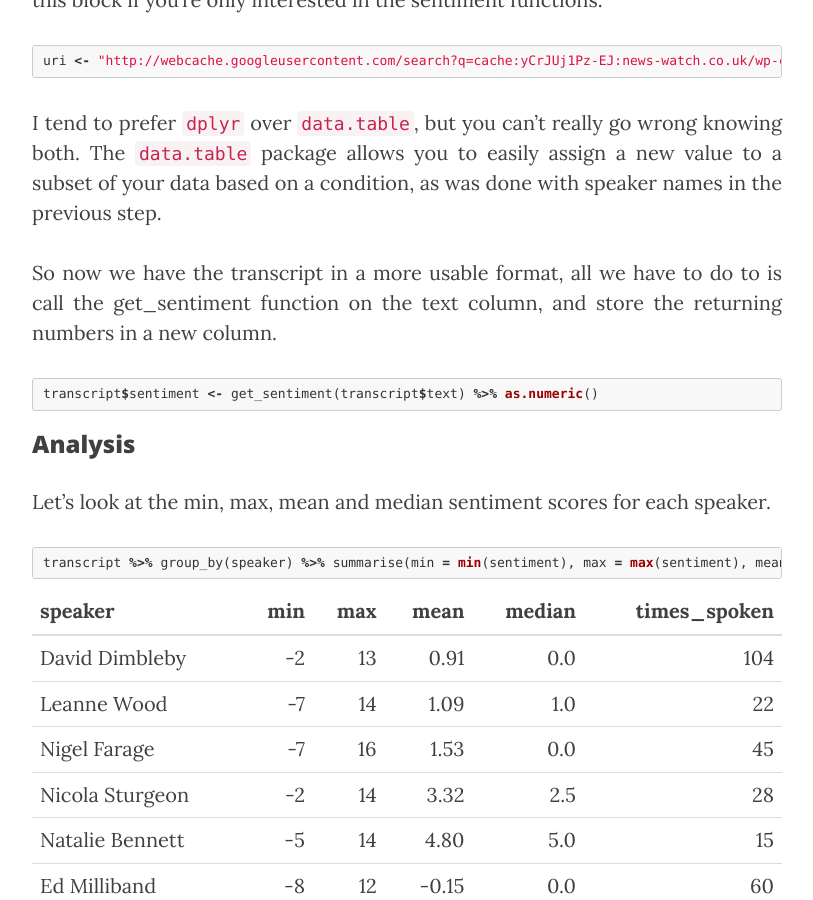
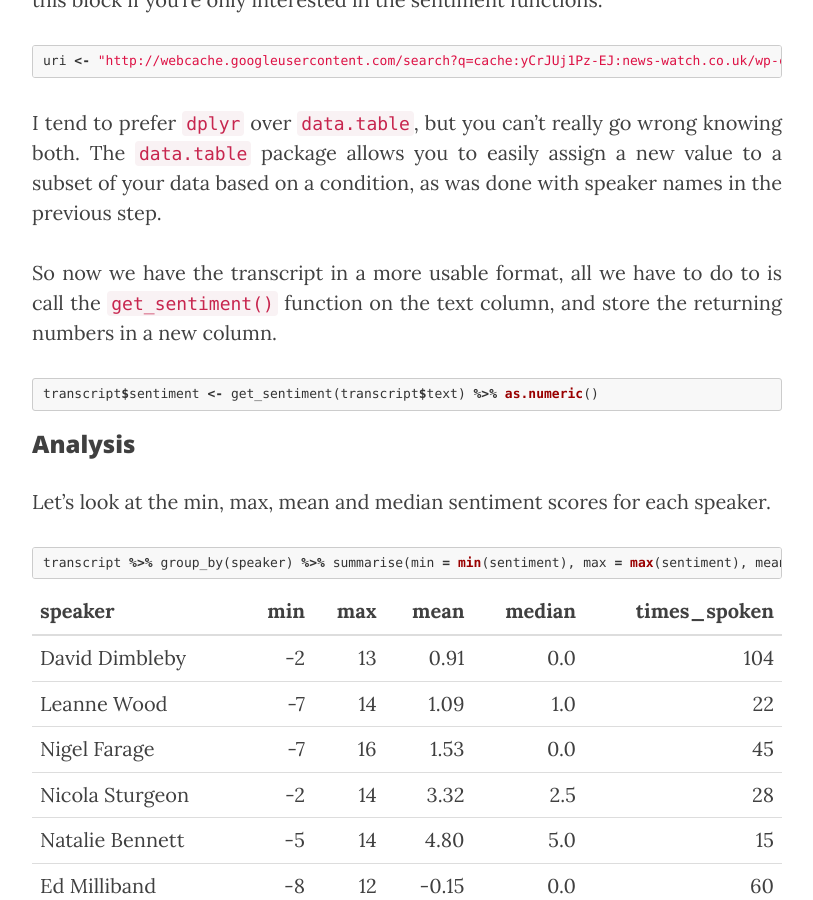
Before and after one commit to cnorval/cnorval.github.io, a Jekyll site: the page built from _posts/2015-12-13-Sentiment_Analysis.md, in a window 1280 px wide and 900 px high, scrolled down 1778 px. Shown: the whole window, without its empty margins (233-1046 px from the left). Built offline with Jekyll 4.4.1, drawn with Linux system fonts in a browser that asks for light colours; nearby versions of some CDN libraries.

````diff
--- a/_Rmd/2015-12-13-Sentiment_Analysis.Rmd
+++ b/_Rmd/2015-12-13-Sentiment_Analysis.Rmd
@@ -141,7 +141,7 @@ transcript <- transcript %>%
 
 I tend to prefer `dplyr` over `data.table`, but you can't really go wrong knowing both. The `data.table` package allows you to easily assign a new value to a subset of your data based on a condition, as was done with speaker names in the previous step.
 
-So now we have the transcript in a more usable format, all we have to do to is call the get_sentiment function on the text column, and store the returning numbers in a new column.
+So now we have the transcript in a more usable format, all we have to do to is call the `get_sentiment()` function on the text column, and store the returning numbers in a new column.
 
 ```{r}
 
--- a/_posts/2015-12-13-Sentiment_Analysis.md
+++ b/_posts/2015-12-13-Sentiment_Analysis.md
@@ -131,7 +131,7 @@ transcript <- transcript %>%
 
 I tend to prefer `dplyr` over `data.table`, but you can't really go wrong knowing both. The `data.table` package allows you to easily assign a new value to a subset of your data based on a condition, as was done with speaker names in the previous step.
 
-So now we have the transcript in a more usable format, all we have to do to is call the get_sentiment function on the text column, and store the returning numbers in a new column.
+So now we have the transcript in a more usable format, all we have to do to is call the `get_sentiment()` function on the text column, and store the returning numbers in a new column.
 
 
 {% highlight r %}
````
Also changed, not shown: other parts of _Rmd/2015-12-13-Sentiment_Analysis.Rmd (+1 -1 lines), other parts of _posts/2015-12-13-Sentiment_Analysis.md (+1 -1 lines).
